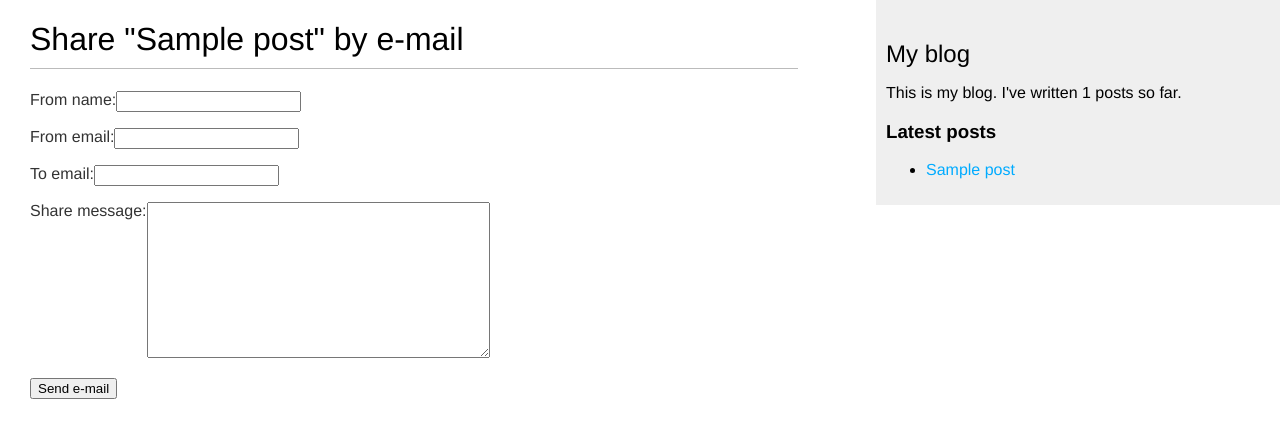
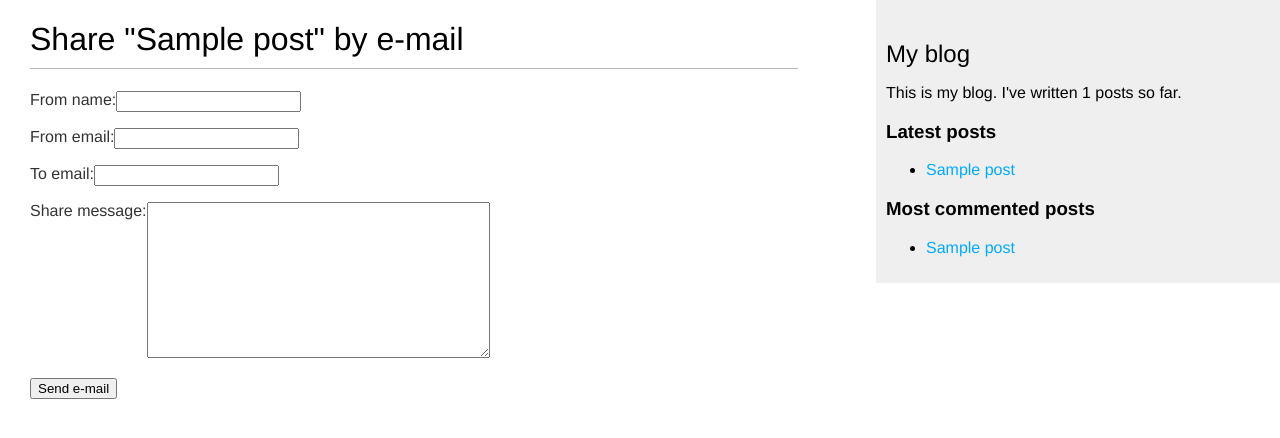
Before and after one commit to athiqur/Blog, a Django app: page /blog/1/share/ in a window 1280 px wide. Shown: the top 438 px of the page. Run offline with Django 4.2, Linux system fonts and the light colour scheme; tables that the repository leaves empty hold one stand-in row (values such as "Sample post").

Commit message:
Add most commented feature using custom template

```diff
--- a/mysite/blog/templates/blog/base.html
+++ b/mysite/blog/templates/blog/base.html
@@ -24,6 +24,15 @@
                 <p>This is my blog. I've written {% total_posts %} posts so far.</p>
                 <h3>Latest posts</h3>
                 {% show_latest_posts 3 %}
+                <h3>Most commented posts</h3>
+                {% get_most_commented_posts as most_commented_posts %}
+                <ul>
+                    {% for post in most_commented_posts %}
+                    <li>
+                        <a href="{{ post.get_absolute_url }}">{{ post.title }}</a>
+                    </li>
+                    {% endfor %}
+                </ul>
             </div>
 </body>
 
--- a/mysite/blog/templatetags/blog_tags.py
+++ b/mysite/blog/templatetags/blog_tags.py
@@ -1,5 +1,6 @@
 from django import template
 from ..models import Post
+from django.db.models import Count
 
 register = template.Library()
 
@@ -13,3 +14,10 @@ def total_posts():
 def show_latest_posts(count=5):
     latest_posts = Post.published.order_by("-publish")[:count]
     return {"latest_posts": latest_posts}
+
+
+@register.simple_tag
+def get_most_commented_posts(count=5):
+    return Post.published.annotate(total_comments=Count("comments")).order_by(
+        "-total_comments"
+    )[:count]
```
